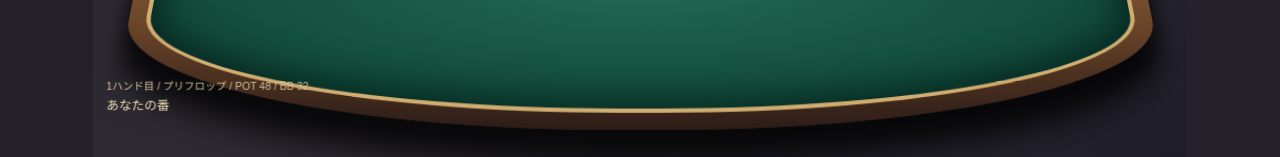
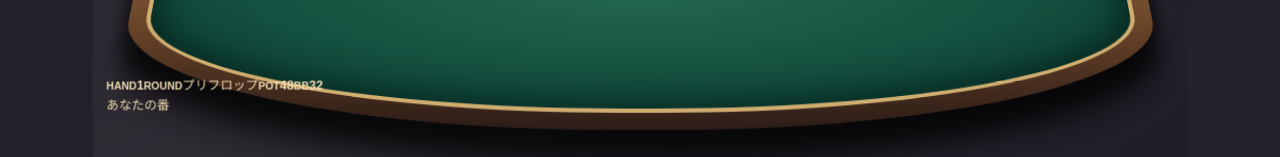
Before and after one commit to eieiouka/manosaba-tarot-poker, a React (Vite) app: page / in a window 1280 px wide. Shown: the part 400-557 px from the top of the page. Built offline with nearby package versions, Linux system fonts and the light colour scheme.

Commit message:
Present hand, street, pot and blind as a compact in-game HUD

```diff
--- a/src/App.jsx
+++ b/src/App.jsx
@@ -94,7 +94,15 @@ export default function App() {
             </div>
           </div>
         <div className="game-action-strip">
-            <div className="game-status">{game.hand}ハンド目 / {stage} / POT {game.pot.toLocaleString()} / BB {game.bb}<div>{game.finished?game.message:game.turn===0?'あなたの番':'ハンナの番'}</div></div>
+            <div className="game-status" aria-label="対局情報">
+              <div className="game-metrics">
+                <span className="game-metric"><small>HAND</small><strong>{game.hand}</strong></span>
+                <span className="game-metric game-stage"><small>ROUND</small><strong>{stage}</strong></span>
+                <span className="game-metric game-pot"><small>POT</small><strong>{game.pot.toLocaleString()}</strong></span>
+                <span className="game-metric"><small>BB</small><strong>{game.bb.toLocaleString()}</strong></span>
+              </div>
+              <div className="game-turn-message">{game.finished?game.message:game.runout?'場札公開中':game.turn===0?'あなたの番':'ハンナの番'}</div>
+            </div>
             {game.finished && <button type="button" className="game-secondary next-hand-action" onClick={nextHand}>{game.stacks.some(x=>x<=0)?'最初から':'次のハンド'}</button>}
 
         </div>
```
